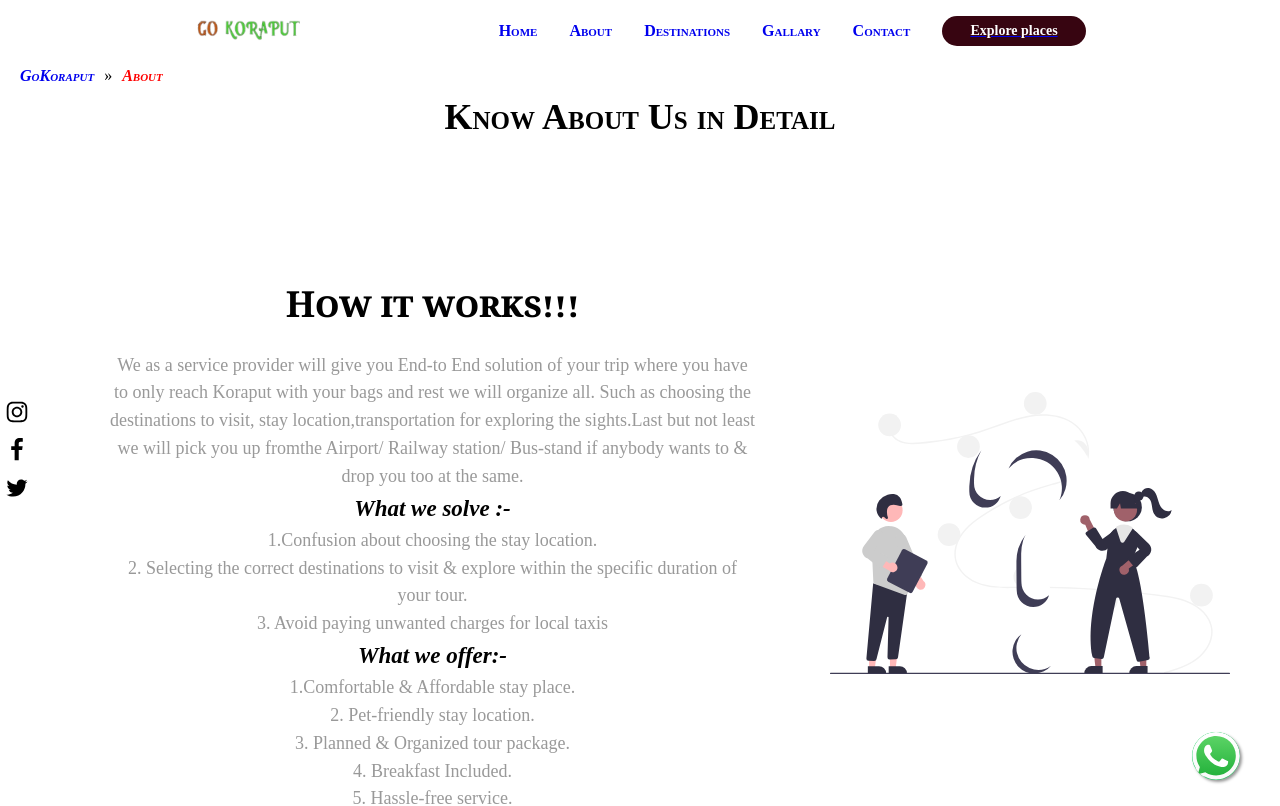
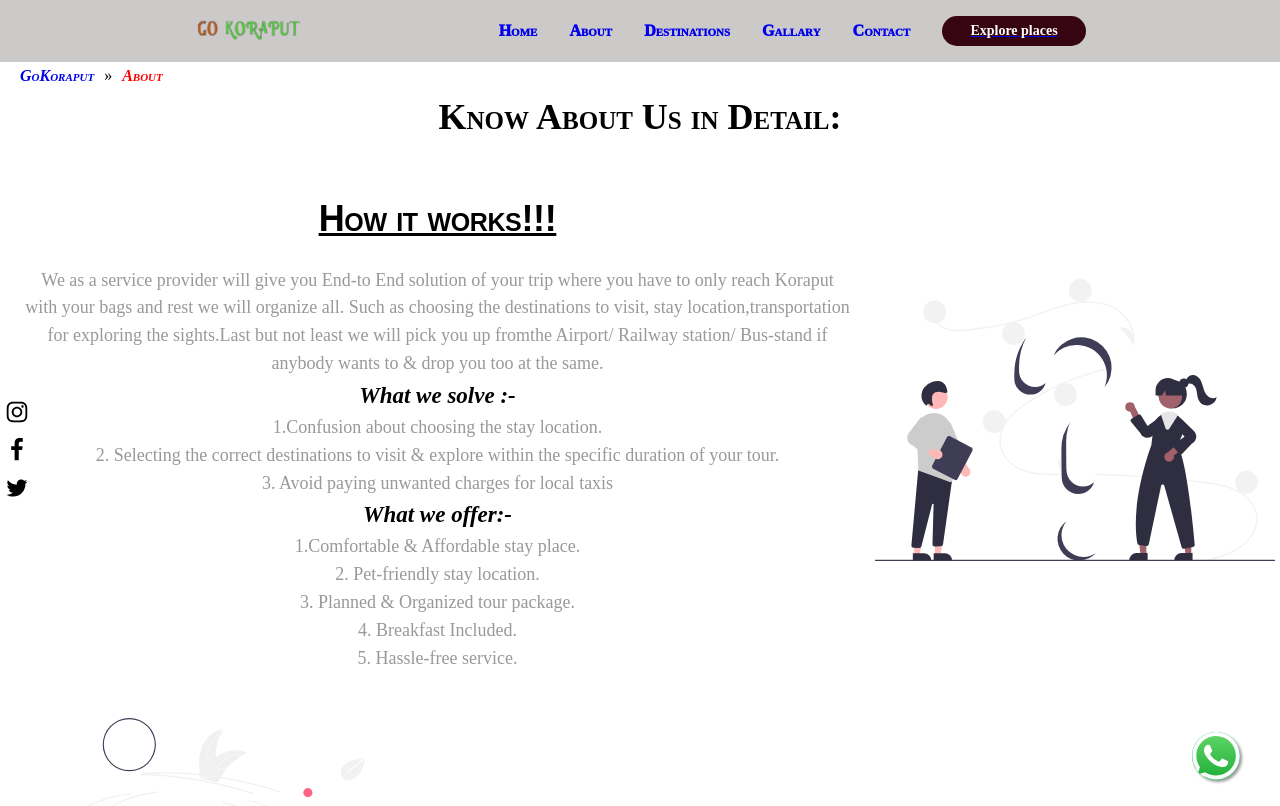
Before and after one commit to geeky-lipsa/GoKoraput, a React (Create React App) app: page /About in a window 1280 px wide. Shown: the top 806 px of the page. Built offline with nearby package versions, Linux system fonts and the light colour scheme.

Commit message:
app about header changes

```diff
--- a/src/App.css
+++ b/src/App.css
@@ -43,8 +43,8 @@
   height: 48px;
   bottom: 20px;
   right: 110px;
-  background-color: #FFF;
-  color: #000;
+  background-color: white;
+  color: #b01a1a;
   border-radius: 50px;
   text-align: center;
   font-size: 30px;
@@ -101,7 +101,7 @@
   left: 5px;
 }
 .social-icon{
-  fill: var(--dl-color-gray-black);
+  fill: var(--dl-color-gray-blue);
   width: 24px;
   height: 24px;
 }
--- a/src/componentes/header/header.css
+++ b/src/componentes/header/header.css
@@ -9,17 +9,17 @@
     justify-content: space-evenly;
     position: sticky;
     top: 0;
-    background-color: #fff;
+    background-color: rgb(204, 201, 201);
     z-index: 100;
 }
 
   .header-links{
     text-decoration: none;
     font-variant: small-caps;
-    font-weight: 900;
+    font-weight: 1000;
   }
   .header-links-active{
-color: red;
+color: rgb(236, 24, 24);
   }
   .landing-page-right-side {
     display: flex;
@@ -70,7 +70,7 @@ color: red;
     position: fixed;
     flex-direction: column;
     justify-content: space-between;
-    background-color: #fff;
+    background-color: aqua;
   }
   .landing-page-nav {
     flex: 0 0 auto;
--- a/src/pages/about/About.js
+++ b/src/pages/about/About.js
@@ -14,10 +14,10 @@ const About = () => {
     </Helmet>
     <div className='about-container'>
     <div className='about-wrapper'>
-        <h1 className='Heading'>Know About Us in Detail</h1>
+        <h1 className='Heading'>Know About Us in Detail:</h1>
         <div className='about-who'>
             <div className='about-text'>
-                <h2 className='about-header Heading'>How it works!!!</h2>
+                <h3 className='about-header Heading'>How it works!!!</h3>
                 <div className='Content'>
                 <p>We as a service provider will give you End-to End solution of your trip where you have to only reach Koraput with your bags and rest we will organize all. Such as choosing the destinations to visit, stay location,transportation for exploring the sights.Last but not least we will pick you up fromthe Airport/ Railway station/ Bus-stand if anybody wants to & drop you too at the same.</p>
 <p className='Subheading'><strong>What we solve :-</strong></p>
--- a/src/pages/about/about.css
+++ b/src/pages/about/about.css
@@ -9,8 +9,8 @@
     flex-direction: row;
     justify-content: center;
     align-items: center;
-    padding: 50px;
-    column-gap: 15px;
+    padding: 5px;
+    column-gap: 5px;
 
 }
 .about-why{
@@ -18,16 +18,17 @@
     flex-direction: row;
     justify-content: center;
     align-items: center;
-    padding: 50px;
+    padding: 20px;
     column-gap: 15px;
 }
 .about-text{
-    padding: 60px;
+    padding: 20px;
 }
 .about-header{
-    font-family: Georgia, serif;
+    font-family: Arial, Helvetica, sans-serif;
     margin: 20px;
     text-align: center;
+    text-decoration: underline
 }
 .about-image{
     height: 25rem;
```
